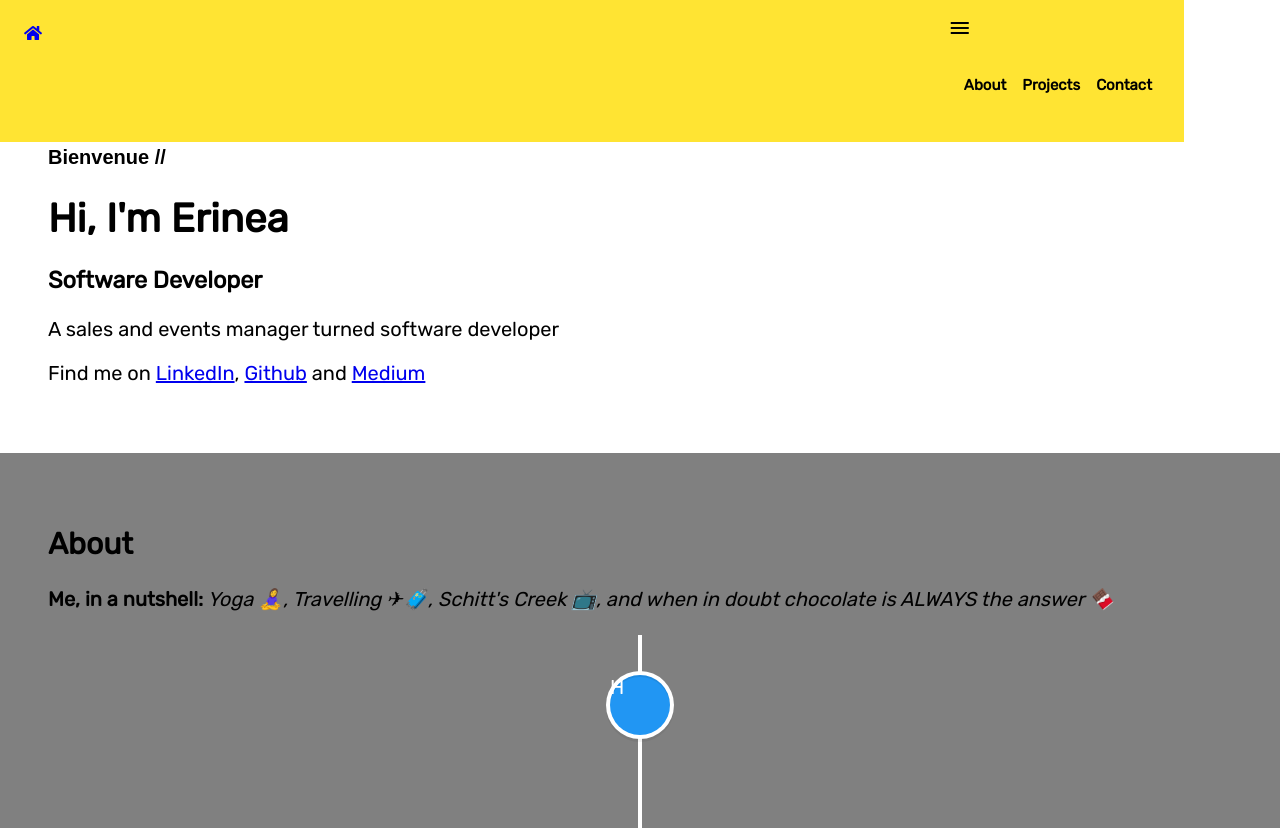
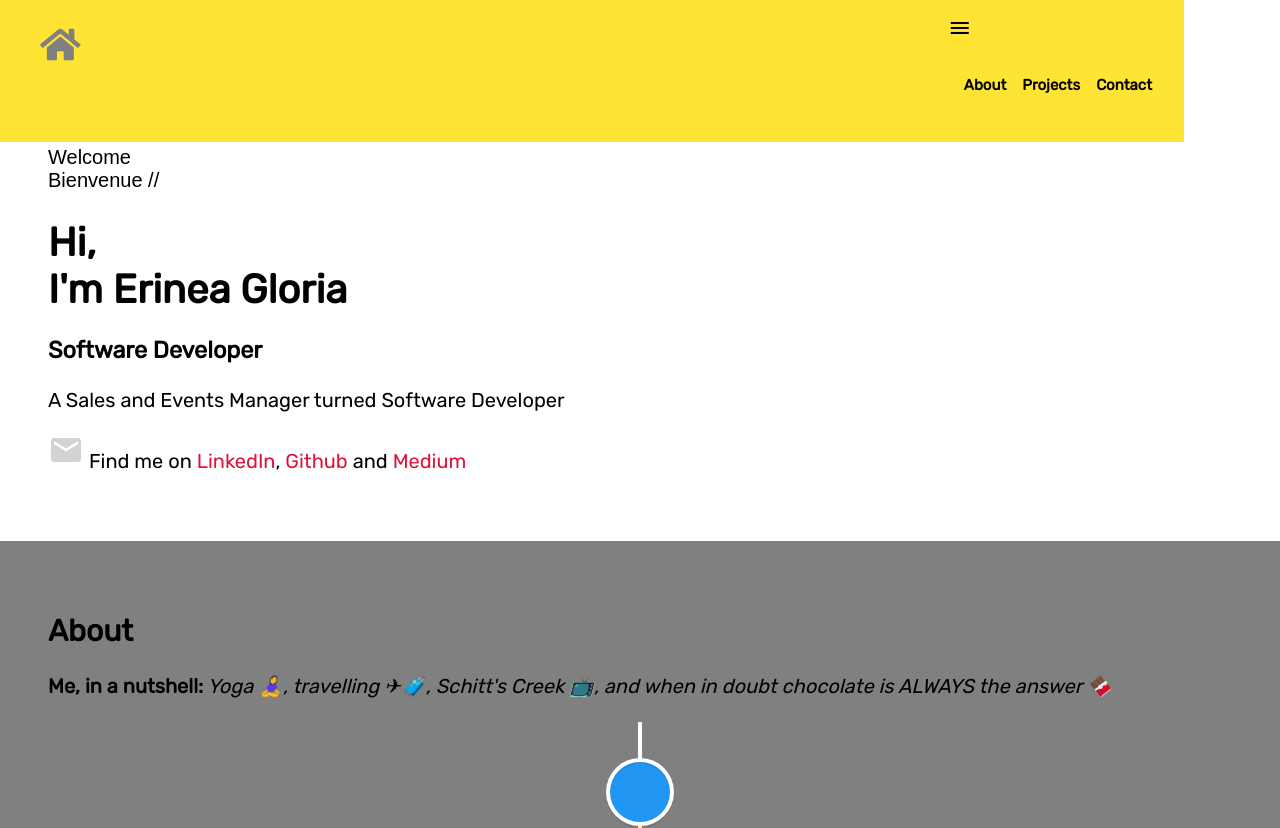
Before and after one commit to erineagloria/portfolio-app, a React (Create React App) app: page / in a window 1280 px wide. Shown: the top 828 px of the page. Built offline with nearby package versions, Linux system fonts and the light colour scheme.

Commit message:
revised introduction and header css

```diff
--- a/public/index.html
+++ b/public/index.html
@@ -26,6 +26,7 @@
       Learn how to configure a non-root public URL by running `npm run build`.
     -->
     <link rel="stylesheet" href="https://pro.fontawesome.com/releases/v5.10.0/css/all.css" integrity="sha384-AYmEC3Yw5cVb3ZcuHtOA93w35dYTsvhLPVnYs9eStHfGJvOvKxVfELGroGkvsg+p" crossorigin="anonymous"/>
+    <link rel="stylesheet" href="https://cdnjs.cloudflare.com/ajax/libs/font-awesome/4.7.0/css/font-awesome.min.css">
     <link rel="stylesheet" href="https://fonts.googleapis.com/css?family=Roboto:300,400,500,700&display=swap" />
     <link href="https://fonts.googleapis.com/css2?family=Rubik&display=swap" rel="stylesheet">
     <link href="https://fonts.googleapis.com/icon?family=Material+Icons"
--- a/src/About.js
+++ b/src/About.js
@@ -9,7 +9,7 @@ export default class About extends Component {
             <div className="about-page" id="about">
                 <div>
                 <h2 className="component-title">About</h2>
-                <span className="nutshell">Me, in a nutshell:</span><span className="nutshell-text"> Yoga <span role="img" aria-label="yoga-emoji">🧘‍♀️</span>, Travelling <span role="img" aria-label="plane-emoji">✈</span><span role="img" aria-label="suitcase-emoji">🧳</span>, Schitt's Creek <span role="img" aria-label="tv-emoji">📺</span>, and when in doubt chocolate is ALWAYS the answer <span role="img" aria-label="chocolate-emoji">🍫</span></span>
+                <span className="nutshell">Me, in a nutshell:</span><span className="nutshell-text"> Yoga <span role="img" aria-label="yoga-emoji">🧘‍♀️</span>, travelling <span role="img" aria-label="plane-emoji">✈</span><span role="img" aria-label="suitcase-emoji">🧳</span>, Schitt's Creek <span role="img" aria-label="tv-emoji">📺</span>, and when in doubt chocolate is ALWAYS the answer <span role="img" aria-label="chocolate-emoji">🍫</span></span>
                 <br/>
                 <br/>
                 <Timeline />
--- a/src/Header.css
+++ b/src/Header.css
@@ -9,7 +9,13 @@
 
 .nav-container .nav-logo {
 	padding: 0.5rem 0.5rem;
+	margin-left: 1rem;
 	background: #FFE433;
+	font-size: 36px;
+}
+
+.fa-home {
+	color: grey;
 }
 
 .nav-container nav ul {
@@ -63,11 +69,13 @@
 	  opacity: 0;
 	}
 
+	.nav-container .nav-logo {
+		padding: 0.25rem 0.25rem;
+		margin-left: 0;
+		font-size: 24px;
+	}
+
 }
-
-/* .nav-container nav li > .active {
-	border-bottom: 1px solid #333;
-} */
 
 /* .nav-container nav li:before, .nav-container nav li:after {
 	content: '';
--- a/src/Introduction.css
+++ b/src/Introduction.css
@@ -5,13 +5,55 @@
 
 }
 
+.intro-content .tracking-in-expand {
+	-webkit-animation: tracking-in-expand 0.7s cubic-bezier(0.215, 0.610, 0.355, 1.000) both;
+	        animation: tracking-in-expand 0.7s cubic-bezier(0.215, 0.610, 0.355, 1.000) both;
+}
+
+ @-webkit-keyframes tracking-in-expand {
+    0% {
+      letter-spacing: -0.5em;
+      opacity: 0;
+    }
+    40% {
+      opacity: 0.6;
+    }
+    100% {
+      opacity: 1;
+    }
+  }
+  @keyframes tracking-in-expand {
+    0% {
+      letter-spacing: -0.5em;
+      opacity: 0;
+    }
+    40% {
+      opacity: 0.6;
+    }
+    100% {
+      opacity: 1;
+    }
+  }
+
 .intro-content .welcome-en {
-    margin-bottom: 0;
+    margin-top: 50px;
+    margin-bottom: 0px;
     font-family: Arial, Helvetica, sans-serif;
+    font-weight: lighter;
 }
+
 .intro-content .welcome-fr {
     margin-top: 0;
     font-family: Arial, Helvetica, sans-serif;
+    font-weight: lighter;
+}
+
+.intro-content .email {
+    color: lightgray;
+}
+
+.material-icons.md-36 {
+    font-size: 36px;
 }
 
 .intro-content .name {
@@ -21,6 +63,10 @@
     font-style: italic;
 }
 
+.intro-content .links {
+    text-decoration: none;
+    color: #DC143C;
+}
 
 @media screen and (min-width: 600px) {
     .intro-content {
--- a/src/Introduction.js
+++ b/src/Introduction.js
@@ -6,16 +6,16 @@ export default class Introduction extends Component {
     render() {
         return (
             <div>
-                <div className="intro-content">
+                <div className="intro-content tracking-in-expand">
                     <br/>
                     <br/>
                     <h4 className="welcome-en">Welcome</h4><h4 className="welcome-fr">Bienvenue //</h4>
-                    <h1 className="name">Hi, I'm Erinea</h1>
+                    <h1 className="name">Hi, <br/> I'm Erinea Gloria</h1>
                     {/* <span className="phonetics">/air-a-ney-yah/</span> */}
                     <h3>Software Developer</h3>
 
-                    <p>A sales and events manager turned software developer</p>
-                    <p>Find me on <a href="https://www.linkedin.com/in/erinea-gloria/" target="_blank" className="links" rel="noopener noreferrer" >LinkedIn</a>, <a href="https://github.com/erineagloria" target="_blank" className="links" rel="noopener noreferrer">Github</a> and <a href="https://medium.com/@erineagloria" target="_blank" className="links" rel="noopener noreferrer">Medium</a></p>
+                    <p>A Sales and Events Manager turned Software Developer</p>
+                    <p><a href="mailto:hello@erineagloria.com"><span className="material-icons md-36 email">email</span></a> Find me on <a href="https://www.linkedin.com/in/erinea-gloria/" target="_blank" className="links" rel="noopener noreferrer" >LinkedIn</a>, <a href="https://github.com/erineagloria" target="_blank" className="links" rel="noopener noreferrer">Github</a> and <a href="https://medium.com/@erineagloria" target="_blank" className="links" rel="noopener noreferrer">Medium</a></p>
 
                 </div>
             </div>
--- a/src/Timeline.css
+++ b/src/Timeline.css
@@ -1,7 +1,9 @@
 
-@media only screen and (min-width: 1170px)
+
+
+/* @media only screen and (min-width: 1170px)
 .vertical-timeline-element {
     margin-left: 0;
     padding: 1.5em;
     width: 45%
-}
+} */
--- a/src/Timeline.js
+++ b/src/Timeline.js
@@ -16,7 +16,6 @@ export default class Timeline extends Component {
                         contentArrowStyle={{ borderRight: '7px solid  rgb(33, 150, 243)' }}
                         date="June 2020 - September 2020"
                         iconStyle={{ background: 'rgb(33, 150, 243)', color: '#fff' }}
-                        icon="H"
                     >
                         <h3 className="vertical-timeline-element-title">ABOUT ME</h3>
                         <h4 className="vertical-timeline-element-subtitle">Melbourne, Australia</h4>
@@ -31,7 +30,6 @@ export default class Timeline extends Component {
                         contentArrowStyle={{ borderRight: '7px solid  rgb(33, 150, 243)' }}
                         date="2018 - 2020"
                         iconStyle={{ background: 'rgb(33, 150, 243)', color: '#fff' }}
-                        icon="H"
                     >
                         <h3 className="vertical-timeline-element-title">WORK</h3>
                         <h4 className="vertical-timeline-element-subtitle">Melbourne, Australia</h4>
@@ -44,7 +42,6 @@ export default class Timeline extends Component {
                         contentArrowStyle={{ borderRight: '7px solid  rgb(33, 150, 243)' }}
                         date="2008 - 2010"
                         iconStyle={{ background: 'rgb(33, 150, 243)', color: '#fff' }}
-                            icon="H"
                     >
                         <h3 className="vertical-timeline-element-title">SCHOOL</h3>
                         <h4 className="vertical-timeline-element-subtitle">Toronto, Canada & Melbourne, Australia</h4>
@@ -59,7 +56,6 @@ export default class Timeline extends Component {
                         contentArrowStyle={{ borderRight: '7px solid  rgb(33, 150, 243)' }}
                         date="2006 - 2008"
                         iconStyle={{ background: 'rgb(33, 150, 243)', color: '#fff' }}
-                        icon="H"
                     >
                         <h3 className="vertical-timeline-element-title">HOBBIES</h3>
                         <h4 className="vertical-timeline-element-subtitle">San Francisco, CA</h4>
@@ -74,7 +70,6 @@ export default class Timeline extends Component {
                         contentArrowStyle={{ borderRight: '7px solid  rgb(33, 150, 243)' }}
                         date="2002 - 2006"
                         iconStyle={{ background: 'rgb(233, 30, 99)', color: '#fff' }}
-                        icon="H"
                     >
                         <h3 className="vertical-timeline-element-title">INTERESTS</h3>
                         <h4 className="vertical-timeline-element-subtitle">Bachelor Degree</h4>
```
